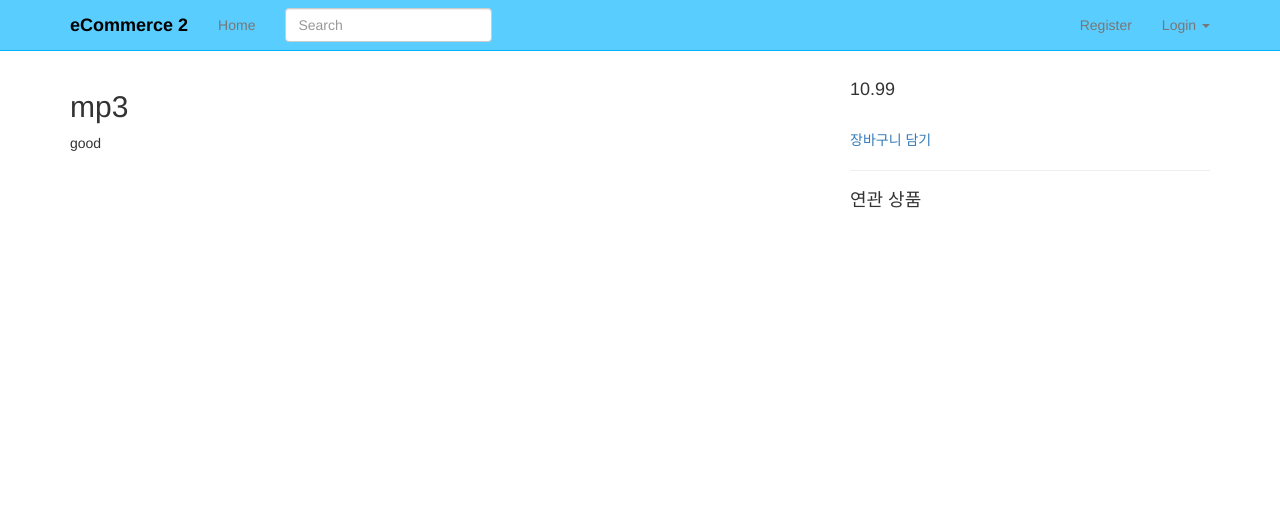
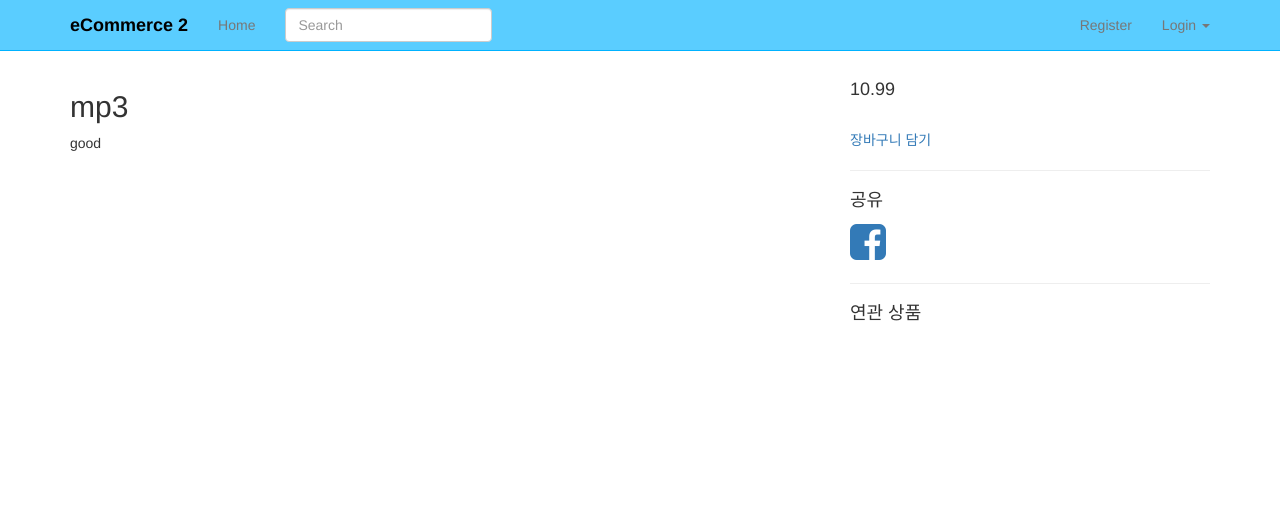
Before and after one commit to Eunhyang/ecommerce, a Django app: page /products/1/ in a window 1280 px wide. Shown: the top 520 px of the page. Run offline with Django 3.2, Linux system fonts and the light colour scheme; data comes from the database, SQL or seed files in the repository; some libraries are stand-ins or nearby versions.

Commit message:
소셜 공유 버튼

```diff
--- a/products/templates/products/product_detail.html
+++ b/products/templates/products/product_detail.html
@@ -34,6 +34,12 @@
 <a href="">장바구니 담기</a>
 
 <hr/>
+
+<h4>공유</h4><a href="https://www.facebook.com/sharer/sharer.php?u={{request.build_absolute_uri}}">
+<i class="fa fa-facebook-square fa-3x " aria-hidden="true"></i></a>
+
+<hr>
+
 <h4>연관 상품</h4>
 </div>
 <!-- end side-bar -->
```
